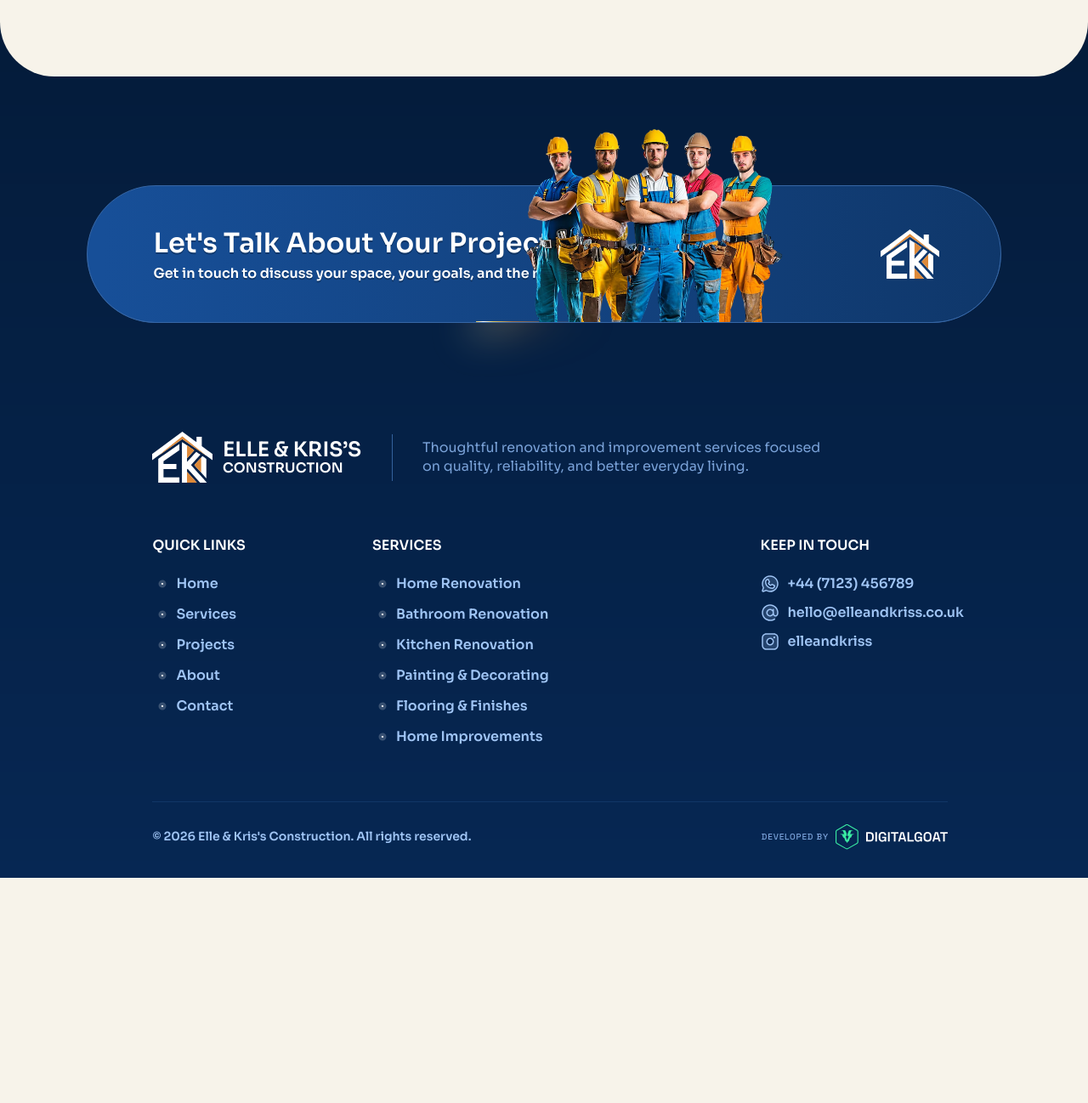
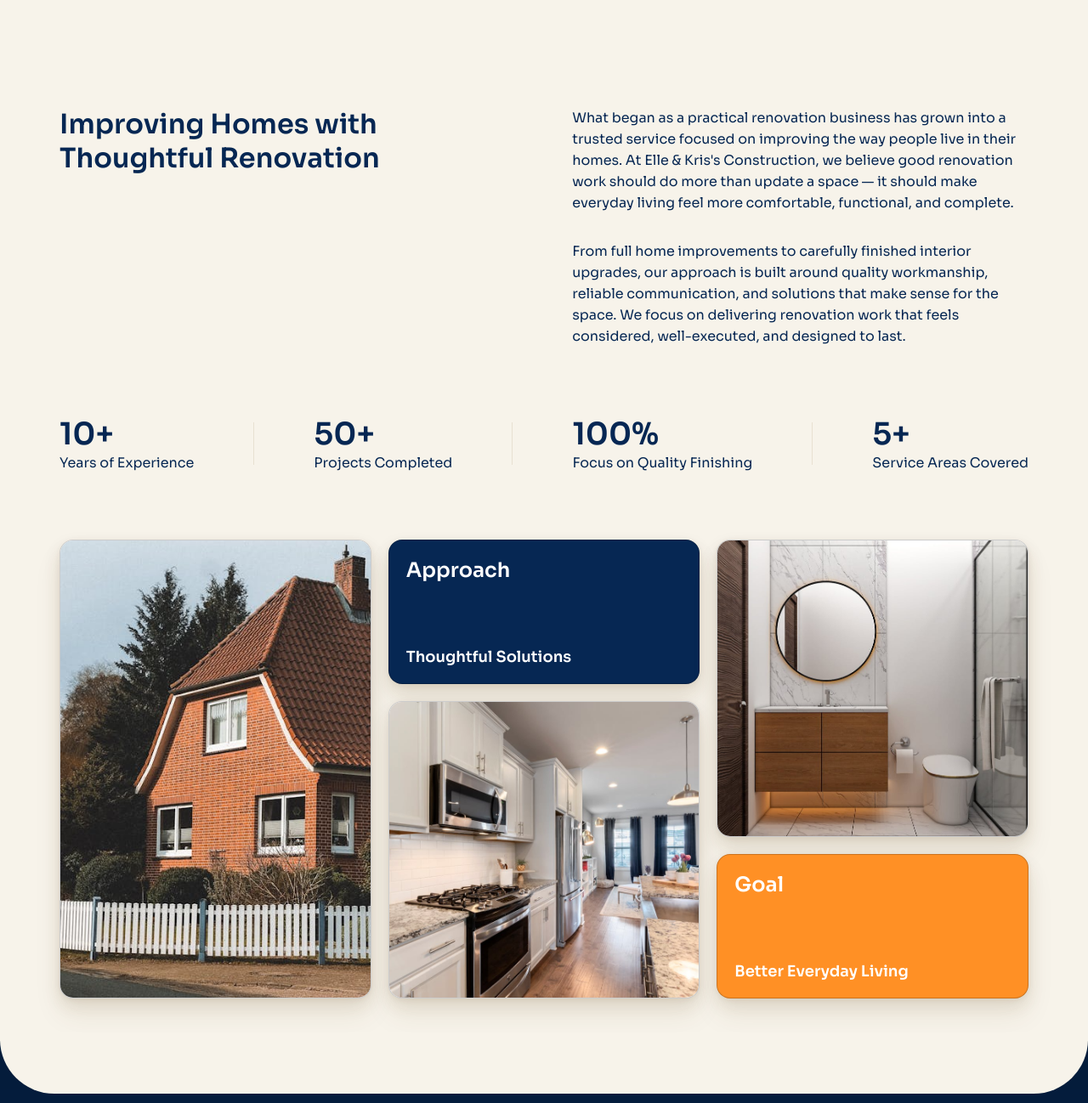
Before and after one commit to wis3man-gt/Elle-Kris, a plain HTML site: page about.html in a window 1280 px wide. Shown: the part 1062-2360 px from the top of the page at 85% size. Before the commit the page ends 2095 px from the top, so only its background shows below. Drawn offline with Linux system fonts and the light colour scheme.

Commit message:
Update about page story content

```diff
--- a/about.html
+++ b/about.html
@@ -140,6 +140,78 @@
 
   </section>
 
+  <!-- ── Story ─────────────────────────────────────────── -->
+  <section class="about-story" aria-label="Our story">
+    <div class="about-story__inner">
+      <h2 class="about-story__heading">Improving Homes with Thoughtful Renovation</h2>
+      <div class="about-story__copy">
+        <p>What began as a practical renovation business has grown into a trusted service focused on improving the way people live in their homes. At Elle &amp; Kris's Construction, we believe good renovation work should do more than update a space — it should make everyday living feel more comfortable, functional, and complete.</p>
+        <p>From full home improvements to carefully finished interior upgrades, our approach is built around quality workmanship, reliable communication, and solutions that make sense for the space. We focus on delivering renovation work that feels considered, well-executed, and designed to last.</p>
+      </div>
+    </div>
+  </section>
+
+  <!-- ── Stats bar ──────────────────────────────────────── -->
+  <div class="about-stats" aria-label="Key stats">
+    <div class="about-stats__inner">
+      <div class="about-stats__item">
+        <span class="about-stats__num" data-target="10" data-suffix="+">0+</span>
+        <span class="about-stats__label">Years of Experience</span>
+      </div>
+      <div class="about-stats__div" aria-hidden="true"></div>
+      <div class="about-stats__item">
+        <span class="about-stats__num" data-target="50" data-suffix="+">0+</span>
+        <span class="about-stats__label">Projects Completed</span>
+      </div>
+      <div class="about-stats__div" aria-hidden="true"></div>
+      <div class="about-stats__item">
+        <span class="about-stats__num" data-target="100" data-suffix="%">0%</span>
+        <span class="about-stats__label">Focus on Quality Finishing</span>
+      </div>
+      <div class="about-stats__div" aria-hidden="true"></div>
+      <div class="about-stats__item">
+        <span class="about-stats__num" data-target="5" data-suffix="+">0+</span>
+        <span class="about-stats__label">Service Areas Covered</span>
+      </div>
+    </div>
+  </div>
+
+  <!-- ── Photo grid ─────────────────────────────────────── -->
+  <div class="about-grid" aria-label="Our work">
+    <div class="about-grid__inner">
+
+      <!-- Col 1: house photo (full height) -->
+      <div class="about-grid__col">
+        <div class="about-grid__cell about-grid__cell--house">
+          <img src="assets/images/aboutHome1.png" alt="Home renovation exterior" loading="lazy" decoding="async">
+        </div>
+      </div>
+
+      <!-- Col 2: Approach card (170px) + kitchen photo (350px) -->
+      <div class="about-grid__col">
+        <div class="about-grid__cell about-grid__cell--approach">
+          <span class="about-grid__tag">Approach</span>
+          <span class="about-grid__sub">Thoughtful Solutions</span>
+        </div>
+        <div class="about-grid__cell about-grid__cell--kitchen">
+          <img src="assets/images/aboutKitchen1.png" alt="Kitchen renovation" loading="lazy" decoding="async">
+        </div>
+      </div>
+
+      <!-- Col 3: bathroom photo (350px) + Goal card (170px) -->
+      <div class="about-grid__col">
+        <div class="about-grid__cell about-grid__cell--bathroom">
+          <img src="assets/images/aboutBathroom1.png" alt="Bathroom renovation" loading="lazy" decoding="async">
+        </div>
+        <div class="about-grid__cell about-grid__cell--goal">
+          <span class="about-grid__tag">Goal</span>
+          <span class="about-grid__sub">Better Everyday Living</span>
+        </div>
+      </div>
+
+    </div>
+  </div>
+
   <!-- ── Section separator ─────────────────────────────── -->
   <div class="section-sep" aria-hidden="true"></div>
 
--- a/css/about.css
+++ b/css/about.css
@@ -7,6 +7,7 @@
 
 @import './sections/nav.css';
 @import './sections/about-hero.css';
+@import './sections/about-story.css';
 @import './sections/projects.css';
 @import './sections/footer.css';
 
--- /dev/null
+++ b/css/sections/about-story.css
@@ -0,0 +1,285 @@
+/* ── About Story ───────────────────────────────────────── */
+
+.about-story {
+  max-width: 73.75rem; /* 1180px */
+  margin: 8rem auto 0;
+  padding: 0 var(--section-gap);
+}
+
+.about-story__inner {
+  display: flex;
+  flex-direction: row;
+  justify-content: space-between;
+  align-items: flex-start;
+  gap: clamp(3rem, 9vw, 10.8125rem); /* 173px at 1600px */
+}
+
+.about-story__heading {
+  flex: 1;
+  font-size: var(--fs-2xl); /* 32px */
+  font-weight: var(--fw-semibold);
+  color: var(--clr-dark);
+  line-height: 1.25;
+}
+
+.about-story__copy {
+  flex: 1.1;
+  display: flex;
+  flex-direction: column;
+  gap: var(--sp-8); /* 32px */
+}
+
+.about-story__copy p {
+  font-size: var(--fs-base); /* 16px */
+  font-weight: 400;
+  color: var(--clr-dark);
+  line-height: 1.5625; /* 25/16 */
+}
+
+/* ── About Stats ─────────────────────────────────────── */
+
+.about-stats {
+  max-width: 73.75rem;
+  margin: 5rem auto 0;
+  padding: 0 var(--section-gap);
+}
+
+.about-stats__inner {
+  display: flex;
+  flex-direction: row;
+  align-items: center;
+  justify-content: space-between;
+  gap: 0;
+}
+
+.about-stats__item {
+  display: flex;
+  flex-direction: column;
+  align-items: flex-start;
+  gap: 0.125rem;
+}
+
+.about-stats__num {
+  font-size: 2.25rem; /* 36px */
+  font-weight: var(--fw-semibold);
+  color: var(--clr-dark);
+  line-height: 1.25;
+}
+
+.about-stats__label {
+  font-size: var(--fs-base);
+  font-weight: 400;
+  color: var(--clr-dark);
+  line-height: 1.25;
+}
+
+.about-stats__div {
+  width: 1px;
+  height: 3.125rem; /* 50px */
+  background: #e8e1d2;
+  flex-shrink: 0;
+}
+
+/* ── About Grid (bento) ──────────────────────────────── */
+
+.about-grid {
+  max-width: 73.75rem;
+  margin: 5rem auto 0;
+  padding: 0 var(--section-gap) 2.5rem;
+}
+
+.about-grid__inner {
+  display: flex;
+  gap: 1.25rem; /* 20px */
+  height: 33.75rem; /* 540px */
+}
+
+.about-grid__col {
+  flex: 1;
+  display: flex;
+  flex-direction: column;
+  gap: 1.25rem;
+}
+
+/* ── Cell shared ── */
+
+.about-grid__cell {
+  border-radius: 1rem;
+  overflow: hidden;
+  position: relative;
+  border: 1px solid rgba(0, 0, 0, 0.2);
+  box-shadow:
+    0px 2px 6px rgba(87, 59, 0, 0.06),
+    0px 8px 20px rgba(87, 59, 0, 0.10),
+    0px 20px 32px rgba(87, 59, 0, 0.08);
+}
+
+.about-grid__cell img {
+  display: block;
+  width: 100%;
+  height: 100%;
+  object-fit: cover;
+}
+
+/* ── Col 1: house fills full height ── */
+
+.about-grid__cell--house {
+  flex: 1;
+  background: var(--clr-white);
+}
+
+/* ── Col 2: Approach short, kitchen tall ── */
+
+.about-grid__cell--approach {
+  flex: 0 0 10.625rem; /* 170px */
+  background: var(--clr-dark);
+  display: flex;
+  flex-direction: column;
+  justify-content: space-between;
+  padding: 1.25rem;
+}
+
+.about-grid__cell--kitchen {
+  flex: 1; /* fills remaining 350px */
+  background: var(--clr-white);
+}
+
+/* ── Col 3: bathroom tall, goal short ── */
+
+.about-grid__cell--bathroom {
+  flex: 1; /* fills remaining 350px */
+  background: var(--clr-white);
+}
+
+.about-grid__cell--goal {
+  flex: 0 0 10.625rem; /* 170px */
+  background: var(--clr-orange);
+  display: flex;
+  flex-direction: column;
+  justify-content: space-between;
+  padding: 1.25rem;
+}
+
+/* ── Card text ── */
+
+.about-grid__tag {
+  font-size: var(--fs-xl); /* 24px */
+  font-weight: var(--fw-semibold);
+  color: var(--clr-white);
+  line-height: 1.25;
+}
+
+.about-grid__sub {
+  font-size: var(--fs-md); /* 18px */
+  font-weight: var(--fw-semibold);
+  color: var(--clr-white);
+  line-height: 1.25;
+}
+
+/* ── Responsive ─────────────────────────────────────── */
+
+@media (max-width: 68.75rem) {
+  .about-story__inner {
+    gap: 3rem;
+  }
+}
+
+@media (max-width: 56.25rem) {
+  /* 900px — stack story, shrink grid */
+  .about-story__inner {
+    flex-direction: column;
+    gap: 2rem;
+  }
+
+  .about-story__heading {
+    max-width: 32rem;
+  }
+
+  .about-grid__inner {
+    height: 28rem;
+    gap: 0.75rem;
+  }
+
+  .about-grid__col {
+    gap: 0.75rem;
+  }
+
+  .about-grid__cell--approach,
+  .about-grid__cell--goal {
+    flex-basis: 8.5rem;
+  }
+}
+
+@media (max-width: 48rem) {
+  /* 768px */
+  .about-story,
+  .about-stats,
+  .about-grid {
+    margin-top: 3rem;
+  }
+
+  .about-stats__inner {
+    gap: 1.5rem;
+    flex-wrap: wrap;
+  }
+
+  .about-stats__div {
+    display: none;
+  }
+
+  .about-stats__item {
+    flex: 0 0 calc(50% - 0.75rem);
+  }
+
+  /* 2-col on tablet: house + approach/kitchen left, bathroom/goal right */
+  .about-grid__inner {
+    height: auto;
+    flex-wrap: wrap;
+  }
+
+  .about-grid__col:first-child {
+    flex: 0 0 calc(50% - 0.625rem);
+    height: 28rem;
+  }
+
+  .about-grid__col:nth-child(2) {
+    flex: 0 0 calc(50% - 0.625rem);
+    height: 28rem;
+  }
+
+  .about-grid__col:nth-child(3) {
+    flex: 0 0 100%;
+    flex-direction: row;
+    height: 14rem;
+  }
+
+  .about-grid__cell--approach,
+  .about-grid__cell--goal {
+    flex-basis: auto;
+  }
+}
+
+@media (max-width: 30rem) {
+  /* 480px — single column */
+  .about-grid__col {
+    flex: 0 0 100%;
+  }
+
+  .about-grid__col:first-child { height: 16rem; }
+
+  .about-grid__col:nth-child(2),
+  .about-grid__col:nth-child(3) {
+    height: auto;
+    flex-direction: column;
+  }
+
+  .about-grid__cell--approach,
+  .about-grid__cell--goal {
+    flex-basis: 8rem;
+  }
+
+  .about-grid__cell--kitchen,
+  .about-grid__cell--bathroom {
+    flex-basis: 14rem;
+  }
+}
--- a/js/main.js
+++ b/js/main.js
@@ -1,17 +1,22 @@
-/* Why Us: stat count-up on scroll */
+/* Stat count-up on scroll (why-us + about-stats) */
 
-const statNums = document.querySelectorAll('.why-us__stat-num');
+const easeOutCubic = (t) => 1 - Math.pow(1 - t, 3);
 
 const countUp = (el) => {
   const target = +el.dataset.target;
-  const duration = 1500;
+  const suffix = el.dataset.suffix || '';
+  const duration = 2400;
   const start = performance.now();
 
   const tick = (now) => {
-    const progress = Math.min((now - start) / duration, 1);
-    el.textContent = Math.floor(progress * target);
-    if (progress < 1) requestAnimationFrame(tick);
-    else el.textContent = target;
+    const raw = Math.min((now - start) / duration, 1);
+    const progress = easeOutCubic(raw);
+    if (raw < 1) {
+      el.textContent = Math.floor(progress * target) + suffix;
+      requestAnimationFrame(tick);
+    } else {
+      el.textContent = target + suffix;
+    }
   };
 
   requestAnimationFrame(tick);
@@ -20,7 +25,7 @@ const countUp = (el) => {
 const statsObserver = new IntersectionObserver((entries) => {
   entries.forEach((entry) => {
     if (entry.isIntersecting) {
-      statNums.forEach(countUp);
+      document.querySelectorAll('.why-us__stat-num').forEach(countUp);
       statsObserver.disconnect();
     }
   });
@@ -28,6 +33,18 @@ const statsObserver = new IntersectionObserver((entries) => {
 
 const whyUsSection = document.querySelector('.why-us');
 if (whyUsSection) statsObserver.observe(whyUsSection);
+
+const aboutStatsObserver = new IntersectionObserver((entries) => {
+  entries.forEach((entry) => {
+    if (entry.isIntersecting) {
+      document.querySelectorAll('.about-stats__num').forEach(countUp);
+      aboutStatsObserver.disconnect();
+    }
+  });
+}, { threshold: 0.3 });
+
+const aboutStats = document.querySelector('.about-stats');
+if (aboutStats) aboutStatsObserver.observe(aboutStats);
 
 /* Services: staggered card entrance on scroll */
 
```
Also changed, not shown: assets/images/aboutBathroom1.png (added), assets/images/aboutHome1.png (added), assets/images/aboutKitchen1.png (added).
